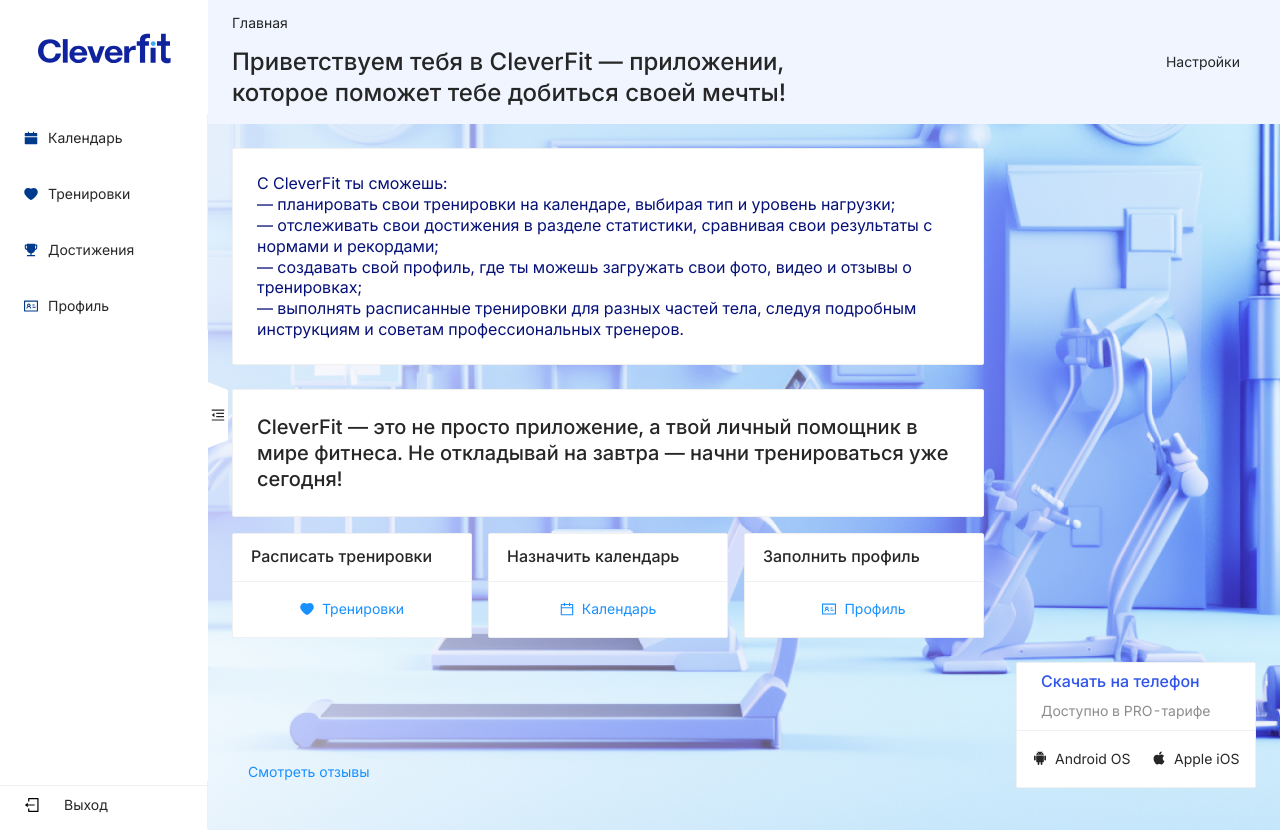
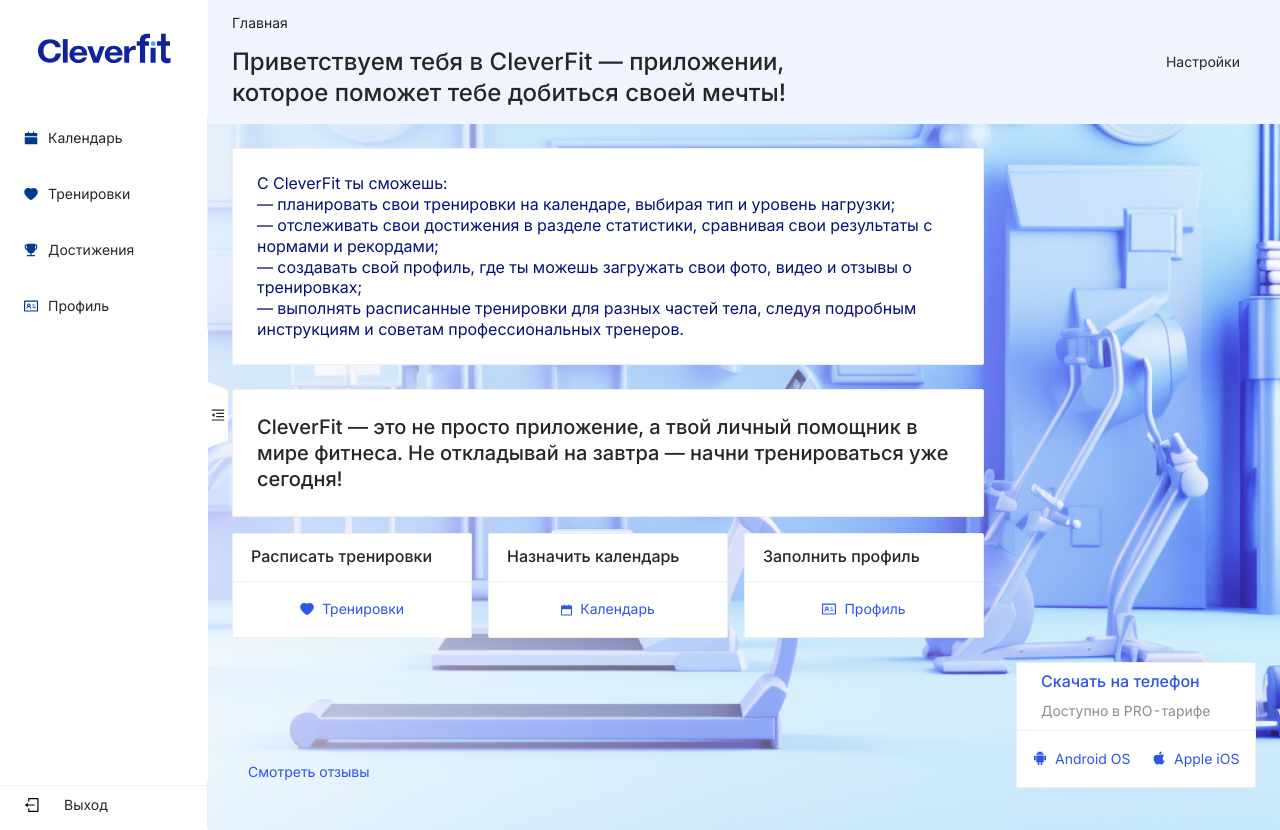
Before and after one commit to ClevertecFrontendLab/kostaxy, a React (Vite) app: page / in a window 1280 px wide. Built offline with nearby package versions, Linux system fonts and the light colour scheme.

Commit message:
fix: change color card, change switcher

```diff
--- /dev/null
+++ b/src/components/calendarIcon/calendarIcon.tsx
@@ -0,0 +1,21 @@
+import Icon, { CustomIconComponentProps } from '@ant-design/icons/lib/components/Icon';
+
+const CalendarIcon = () => {
+
+  const CalendarSvg = () => (
+    <svg width="11" height="12" viewBox="0 0 11 12" fill="none" xmlns="http://www.w3.org/2000/svg">
+      <path fill-rule="evenodd" clip-rule="evenodd" d="M8.23437 1.51575H10.5312C10.7732 1.51575 10.9687 1.71125 10.9687 1.95325V11.0314C10.9687 11.2734 10.7732 11.4689 10.5312 11.4689H0.46875C0.226758 11.4689 0.03125 11.2734 0.03125 11.0314V1.95325C0.03125 1.71125 0.226758 1.51575 0.46875 1.51575H2.76562V0.640747C2.76562 0.580591 2.81484 0.531372 2.875 0.531372H3.64062C3.70078 0.531372 3.75 0.580591 3.75 0.640747V1.51575H7.25V0.640747C7.25 0.580591 7.29922 0.531372 7.35937 0.531372H8.125C8.18516 0.531372 8.23437 0.580591 8.23437 0.640747V1.51575ZM1.01562 10.4845H9.98437V5.28918H1.01562V10.4845Z" fill="#2F54EB" />
+    </svg>
+
+  );
+
+  const CalendarIcon = (props: Partial<CustomIconComponentProps>) => (
+    <Icon component={CalendarSvg} {...props} />
+  );
+
+  return (
+    <CalendarIcon />
+  );
+};
+
+export default CalendarIcon
--- /dev/null
+++ b/src/components/calendarIcon/index.ts
@@ -0,0 +1 @@
+export { default } from './calendarIcon';
--- a/src/components/mainContent/сontent.tsx
+++ b/src/components/mainContent/сontent.tsx
@@ -1,11 +1,11 @@
 import React from 'react';
 
 import {
-  CalendarOutlined,
   HeartFilled,
   IdcardOutlined,
 } from '@ant-design/icons';
 import { Button, Card, Layout } from 'antd';
+import CalendarIcon from '@components/calendarIcon';
 
 
 const { Content } = Layout;
@@ -31,7 +31,7 @@
               <Button type='link' icon={<HeartFilled />}>Тренировки</Button>
             </Card>
             <Card title="Назначить календарь" className='action-card'>
-              <Button type='link' icon={<CalendarOutlined />}>Календарь</Button>
+              <Button type='link' icon={<CalendarIcon />}>Календарь</Button>
             </Card>
             <Card title="Заполнить профиль" className='action-card'>
               <Button type='link' icon={<IdcardOutlined />}>Профиль</Button>
--- a/src/styles/components/_footer.scss
+++ b/src/styles/components/_footer.scss
@@ -20,6 +20,10 @@
     flex-direction: row;
     justify-content: space-between;
     align-items: end;
+  }
+
+  .ant-btn {
+    color: var(--primary-light-6);
   }
 }
 
--- a/src/styles/components/_mainContent.scss
+++ b/src/styles/components/_mainContent.scss
@@ -62,8 +62,11 @@
   }
 
   .ant-card-body {
+    text-align: center;
 
-    text-align: center;
+    .ant-btn {
+      color: var(--primary-light-6);
+    }
   }
 
   font-family: var(--font-family);
--- a/src/styles/components/_sider.scss
+++ b/src/styles/components/_sider.scss
@@ -87,6 +87,7 @@
   height: 66px;
 
   @include sm {
+    left: 99%;
     top: 48px;
     width: 32px;
     height: 48px;
--- a/src/styles/styles.css
+++ b/src/styles/styles.css
@@ -181,6 +181,7 @@
 }
 @media only screen and (min-width: 360px) and (max-width: 833px) {
   .switcher {
+    left: 99%;
     top: 48px;
     width: 32px;
     height: 48px;
@@ -296,6 +297,9 @@
     align-items: end;
   }
 }
+.ant-layout-footer .ant-btn {
+  color: var(--primary-light-6);
+}
 
 @media only screen and (min-width: 360px) and (max-width: 833px) {
   .footer-card {
@@ -399,6 +403,9 @@
 .action-card .ant-card-body {
   text-align: center;
 }
+.action-card .ant-card-body .ant-btn {
+  color: var(--primary-light-6);
+}
 .action-card .ant-card-head-title {
   padding: 12px 0;
 }
```
Also changed, not shown: 1 other file (tests, documents, lock files or other folders).
